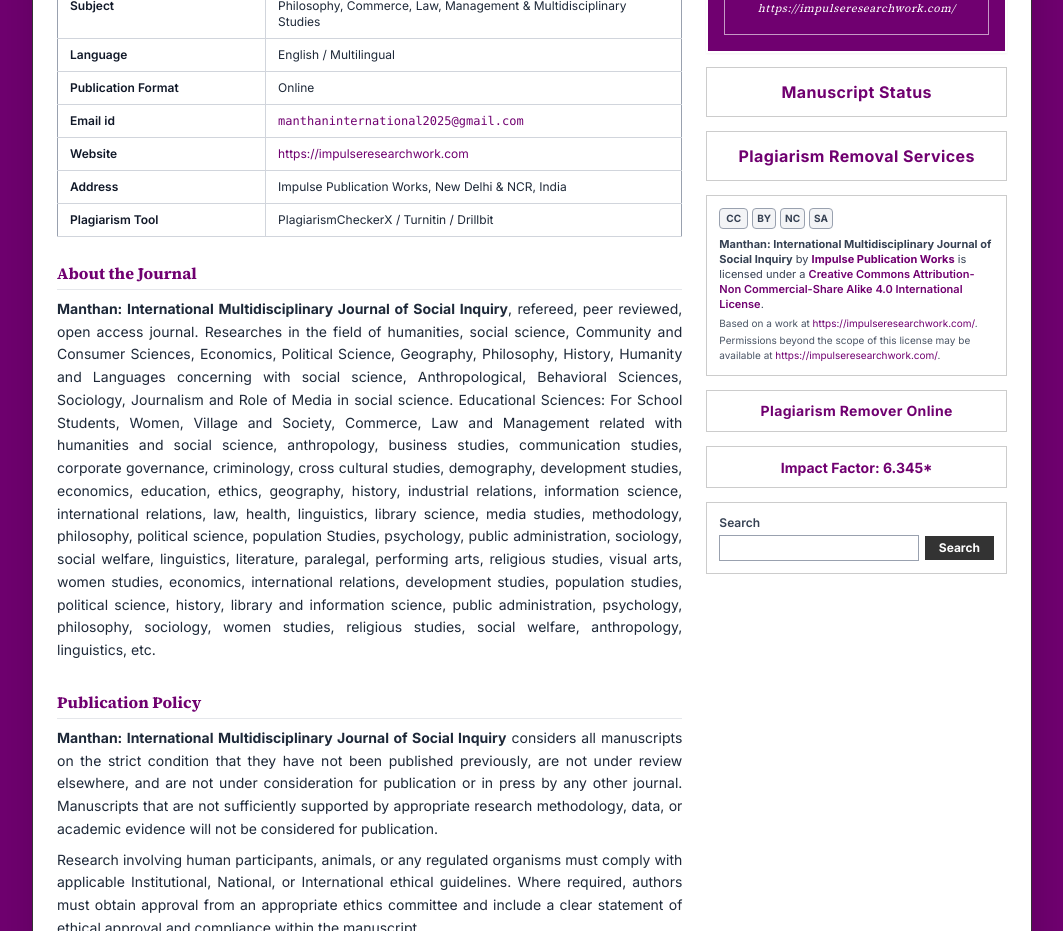
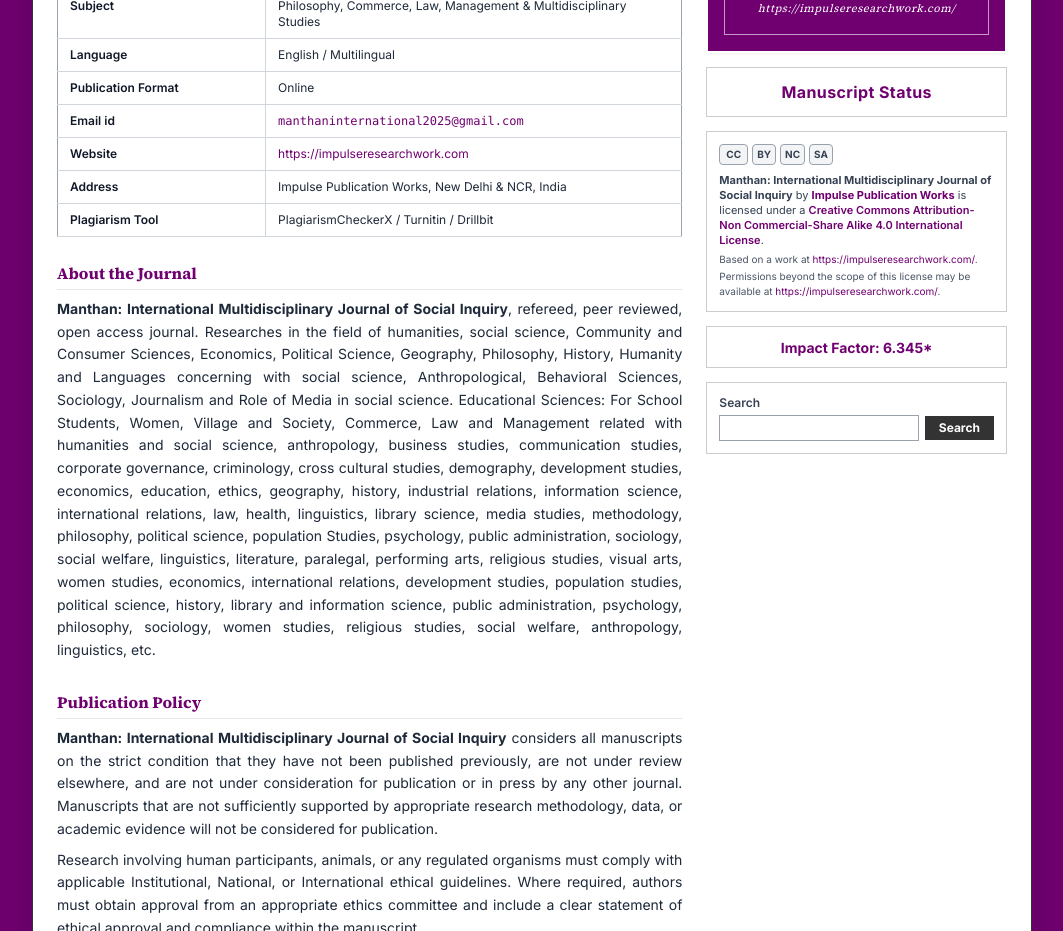
Before and after one commit to manthaninternational2025-maker/architect-web-main, a Next.js app: page / in a window 1280 px wide. Shown: the part 920-1851 px from the top of the page, without its empty margins (108-1171 px from the left). Built offline with nearby package versions, Linux system fonts and the light colour scheme.

Commit message:
Remove Plagiarism Removal Services links from sidebar

```diff
--- a/components/layout/Sidebar.tsx
+++ b/components/layout/Sidebar.tsx
@@ -95,19 +95,7 @@
       </div>
 
       {/* -------------------------------------------------------------
-          CARD 4: PLAGIARISM REMOVAL SERVICES (Exact Reference Box)
-         ------------------------------------------------------------- */}
-      <div className="bg-white border border-[#CCCCCC] p-3 text-center transition-colors hover:bg-gray-50">
-        <Link
-          href="/plagiarism"
-          className="block text-[#700070] hover:text-[#550055] font-bold text-sm sm:text-base tracking-wide"
-        >
-          Plagiarism Removal Services
-        </Link>
-      </div>
-
-      {/* -------------------------------------------------------------
-          CARD 5: CREATIVE COMMONS LICENSE (Exact Reference Box)
+          CARD 4: CREATIVE COMMONS LICENSE (Exact Reference Box)
          ------------------------------------------------------------- */}
       <div className="bg-white border border-[#CCCCCC] p-3 text-left">
         {/* CC Badge Icons */}
@@ -148,18 +136,6 @@
       </div>
 
       {/* -------------------------------------------------------------
-          CARD 6: PLAGIARISM REMOVER ONLINE (Exact Reference Box)
-         ------------------------------------------------------------- */}
-      <div className="bg-white border border-[#CCCCCC] p-2.5 text-center transition-colors hover:bg-gray-50">
-        <Link
-          href="/plagiarism"
-          className="block text-[#700070] hover:text-[#550055] font-bold text-xs sm:text-sm tracking-wide"
-        >
-          Plagiarism Remover Online
-        </Link>
-      </div>
-
-      {/* -------------------------------------------------------------
           CARD 7: IMPACT FACTOR: 6.345* (Exact Reference Box)
          ------------------------------------------------------------- */}
       <div className="bg-white border border-[#CCCCCC] p-2 text-center">
```
